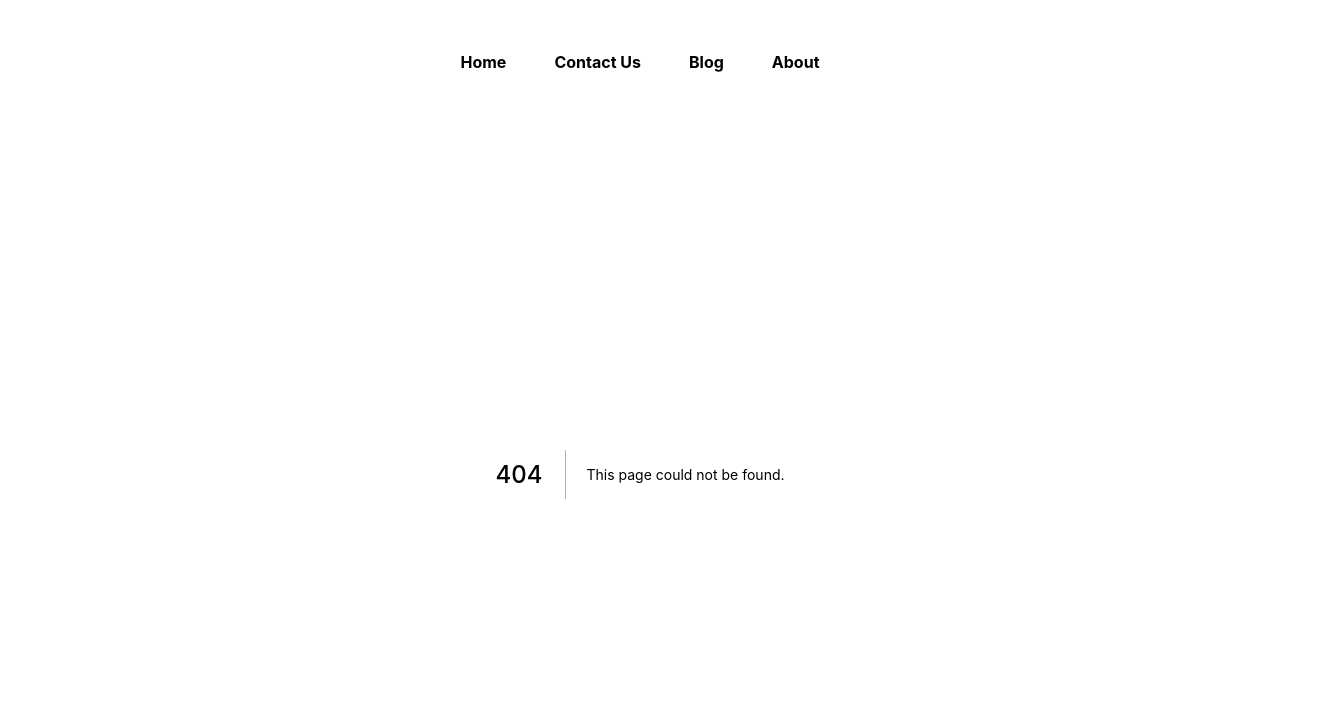
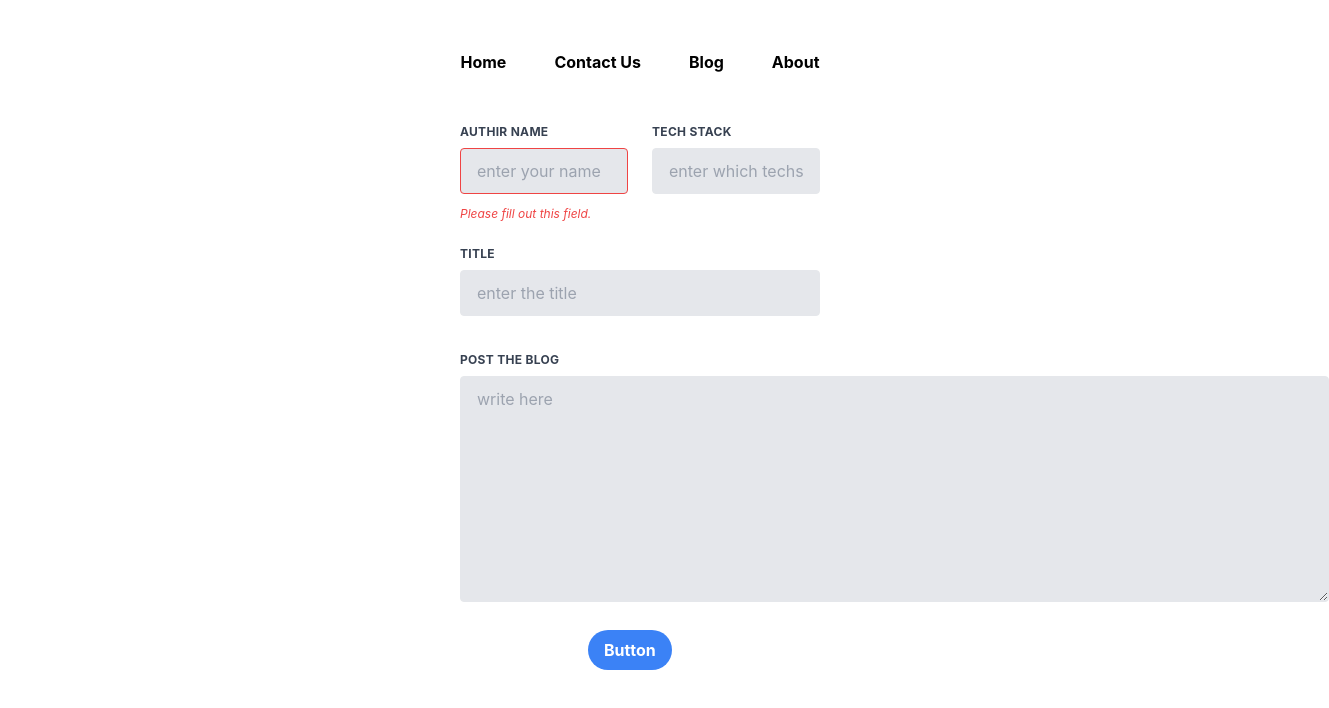
Before and after one commit to Soumya-9641/techoverflow, a Next.js app: page /createblog in a window 1280 px wide. Before the commit this address had no page. Shown: the top 708 px of the page, 1329 px wide, since content can reach past the window. Built offline with nearby package versions, Linux system fonts and the light colour scheme.

Commit message:
add createblog database to create blog posts

```diff
--- a/package.json
+++ b/package.json
@@ -13,6 +13,7 @@
   "dependencies": {
     "@headlessui/react": "^1.6.6",
     "@heroicons/react": "^1.0.6",
+    "mongoose": "^7.0.3",
     "next": "12.2.3",
     "react": "18.2.0",
     "react-dom": "18.2.0",
--- /dev/null
+++ b/pages/api/createblog.js
@@ -0,0 +1,20 @@
+import connectDb from "../middlewares/mongoose";
+import createblog from "../models/createblog"
+
+const handler = async(req,res)=>{
+    if(req.method=='POST'){
+        console.log(req.body)
+        const {author,tech,title,content}= req.body;
+        let u = new createblog({author,
+            tech,
+            title,
+            content});
+        await u.save();
+        res.status(200).json({success:"success"})
+
+    }else{
+        res.status(400).json({error:"this method is not allowed"})
+    }
+}
+
+export default connectDb(handler);
--- /dev/null
+++ b/pages/createblog.jsx
@@ -0,0 +1,95 @@
+import React,{useState} from 'react'
+import styles1 from "../styles/contactfrom.module.css";
+const
+Createblog = () => {
+    const [author, setAuthor] = useState("")
+    const [tech, setTech] = useState("")
+    const [title, setTitle] = useState("")
+    const [content, setContent] = useState("")
+
+    const handleChange =(e)=>{
+            if(e.target.name =="author"){
+                setAuthor(e.target.value)
+                console.log(e.target.value)
+            }
+           else  if(e.target.name =="tech"){
+                setTech(e.target.value)
+                console.log(e.target.value)
+            }
+            else  if(e.target.name =="title"){
+                setTitle(e.target.value)
+                console.log(e.target.value)
+            }
+            else  if(e.target.name =="content"){
+                setContent(e.target.value)
+                console.log(e.target.value)
+            }
+
+    }
+    const handleSubmit= async(e)=>{
+        e.preventDefault();
+
+        const data = {author,tech,title,content}
+
+        let res = await fetch('http://localhost:3000/api/createblog', {
+  method: 'POST', // or 'PUT'
+  headers: {
+    'Content-Type': 'application/json',
+  },
+  body: JSON.stringify(data),
+})
+    let response = await res.json();
+    console.log(response)
+
+
+    }
+  return (
+    <div className={styles1.contactform}>
+    <form onSubmit={handleSubmit} className="w-full max-w-lg" >
+
+    <div className="flex flex-wrap -mx-3 mb-6">
+      <div className="w-full md:w-1/2 px-3 mb-6 md:mb-0">
+        <label  className="block uppercase tracking-wide text-gray-700 text-xs font-bold mb-2"  htmlFor="grid-first-name">
+          Authir Name
+        </label>
+        <input name="author" type="author" value={author} onChange={handleChange}   className="appearance-none block w-full bg-gray-200 text-gray-700 border border-red-500 rounded py-3 px-4 mb-3 leading-tight focus:outline-none focus:bg-white"  id="grid-first-name"  placeholder="enter your name"/>
+        <p className="text-red-500 text-xs italic">Please fill out this field.</p>
+      </div>
+      <div className="w-full md:w-1/2 px-3">
+        <label  className="block uppercase tracking-wide text-gray-700 text-xs font-bold mb-2" htmlFor="grid-last-name">
+          Tech Stack
+        </label>
+        <input name="tech" type="tech" value={tech} onChange={handleChange} className="appearance-none block w-full bg-gray-200 text-gray-700 border border-gray-200 rounded py-3 px-4 leading-tight focus:outline-none focus:bg-white focus:border-gray-500" id="grid-last-name"  placeholder="enter which techstack"/>
+      </div>
+    </div>
+    <div className="flex flex-wrap -mx-3 mb-6">
+      <div className="w-full px-3">
+        <label className="block uppercase tracking-wide text-gray-700 text-xs font-bold mb-2" htmlFor="grid-email">
+          Title
+        </label>
+        <input name="title" type="title" value={title} onChange={handleChange}  className="appearance-none block w-full bg-gray-200 text-gray-700 border border-gray-200 rounded py-3 px-4 mb-3 leading-tight focus:outline-none focus:bg-white focus:border-gray-500"  id="grid-email"  placeholder="enter the title"/>
+
+      </div>
+    </div>
+
+    <div className="flex flex-wrap -mx-3 mb-2">
+      <div className="w-full md:w-1/3 px-3 mb-6 md:mb-0">
+        <label className="block uppercase tracking-wide text-gray-700 text-xs font-bold mb-2" htmlFor="grid-city">
+          Post The blog
+        </label>
+        <textarea name="content" type="content" value={content} onChange={handleChange} className="appearance-none block w-100% p-48 bg-gray-200 text-gray-700 border border-gray-200 rounded py-3 px-4 leading-tight focus:outline-none focus:bg-white focus:border-gray-500"  id="grid-city"  placeholder="write here" cols="80" rows="10"></textarea>
+      </div>
+
+
+
+    </div>
+    <button className="bg-blue-500 hover:bg-blue-700 text-white font-bold py-2 px-4 rounded-full mt-5 ml-32">
+  Button
+</button>
+  </form>
+  </div>
+  )
+}
+
+export default
+Createblog
--- a/pages/index.js
+++ b/pages/index.js
@@ -3,7 +3,7 @@ import Image from 'next/image'
 import styles from '../styles/Home.module.css'
 //import Nav from './Nav.js';
 import homeimg from "../public/homeimg.jpg";
-
+import Link from 'next/link';
 export default function Home() {
   console.log(styles);
   return (
@@ -11,7 +11,7 @@ export default function Home() {
 
     <Head>
 
-      <title>Create Next App</title>
+      <title>Techoverflow</title>
       <meta name="description" content="Generated by create next app" />
       <link rel="icon" href="/favicon.ico" />
 
@@ -27,11 +27,26 @@ export default function Home() {
       Hello Welcome to New BlogSite
 
       </p>
+      <div className={styles.blog}>
+        <div className={styles.create}>
+        <Link href="/createblog">
+        <button>Create Blog</button>
+        </Link>
+
+        </div>
+        <div className={styles.read}>
+        <Link href="#showblog">
+        <button>Show Blog</button>
+        </Link>
+
+        </div>
+      </div>
 
       <Image className={styles.image} src={homeimg} alt="" width={2000} height={800}
       />
       {/* <img className={styles.image} src="/public/homeimg.jpg" alt="" width={2000} height={800} aly=""
       /> */}
+      <section id='showblog'>
       <div className={styles.grid}>
         <a href="https://techbootcamps.utexas.edu/blog/best-ways-to-learn-javascript/" className={styles.card}>
           <h2>How to learn JavaScript in 2022 &rarr;</h2>
@@ -61,6 +76,7 @@ export default function Home() {
           </p>
         </a>
       </div>
+      </section>
     </main>
 
     <footer className={styles.footer}>
@@ -71,7 +87,7 @@ export default function Home() {
       >
         Powered by{' '}
         <span className={styles.logo}>
-          <Image src="/vercel.svg" alt="Vercel Logo" width={72} height={16} />
+          soumyadip❤️
         </span>
       </a>
     </footer>
--- /dev/null
+++ b/pages/middlewares/mongoose.js
@@ -0,0 +1,11 @@
+import mongoose from 'mongoose';
+
+
+  const  connectDb=handler=> async(req,res)=>{
+    if(mongoose.connections[0].readyState){
+        return handler(req,res)
+    }
+    await mongoose.connect("mongodb://localhost:27017/blogspot")
+    return handler(req,res);
+}
+export default connectDb;
--- /dev/null
+++ b/pages/models/createblog.js
@@ -0,0 +1,16 @@
+const mongoose = require('mongoose');
+
+
+
+const createbloSchema = new mongoose.Schema({
+  author:{type:String,required:true},
+  tech:{type:String,required:true},
+  title:{type:String,required:true},
+  content:{type:String,required:true},
+},{timestamps:true});
+
+mongoose.models={};
+
+const createblogschema = mongoose.model.user || mongoose.model('createblog',createbloSchema)
+
+  export default createblogschema ;
--- a/styles/Home.module.css
+++ b/styles/Home.module.css
@@ -142,3 +142,27 @@
   font-weight: bold;
 
 }
+.blog{
+  display: flex;
+
+  justify-content: space-between;
+
+}
+.create
+{
+  background-color: #4291ff;
+  padding: 1rem;
+  margin-top: 0;
+  margin-bottom: 1rem;
+  border-radius: 10px;
+  margin-right: 3rem;
+}
+.read
+{
+  background-color: #4291ff;
+  padding: 1rem;
+  margin-top: 0;
+  margin-bottom: 1rem;
+  border-radius: 10px;
+  margin-right: 3rem;
+}
```
Also changed, not shown: 2 other files (tests, documents, lock files or other folders).
